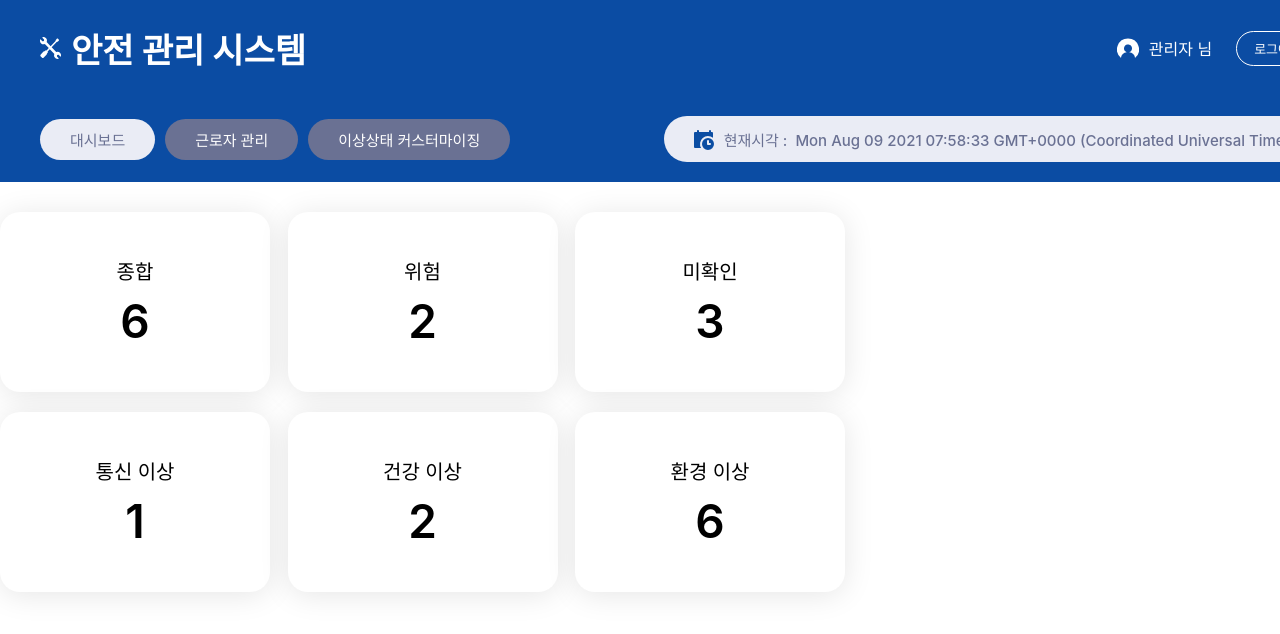
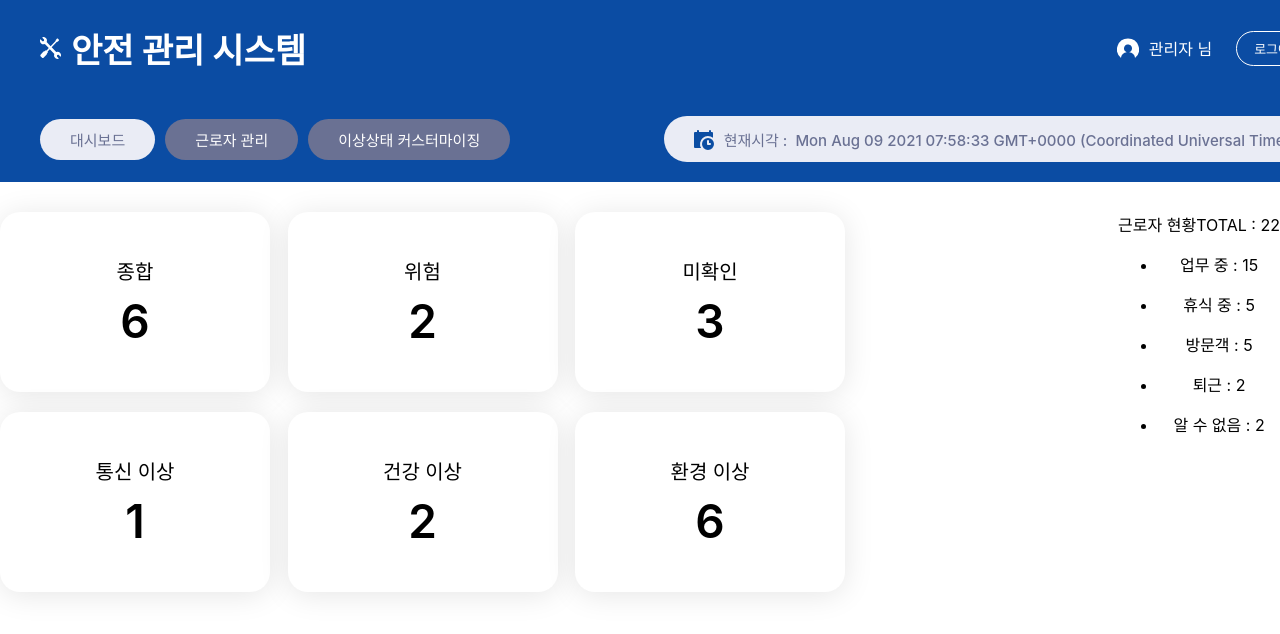
Before and after one commit to y35-n0/tutum-web, a React (Create React App) app: page / in a window 1280 px wide. Shown: the top 634 px of the page. Built offline with nearby package versions, Linux system fonts and the light colour scheme.

Commit message:
[ADD] Count employee board HTML

```diff
--- /dev/null
+++ b/src/views/DashboardView/components/CountBoard/CountBoardEmployeeBox.tsx
@@ -0,0 +1,5 @@
+const CountBoardEmployeeBox: React.FC = (props) => {
+  return <form className="graph-container">{props.children}</form>;
+};
+
+export default CountBoardEmployeeBox;
--- /dev/null
+++ b/src/views/DashboardView/components/CountBoard/CountBoardEmployeeGraph.tsx
@@ -0,0 +1,5 @@
+const CountBoardEmployeeGraph: React.FC = () => {
+  return <div className="graph-box"></div>;
+};
+
+export default CountBoardEmployeeGraph;
--- /dev/null
+++ b/src/views/DashboardView/components/CountBoard/CountBoardEmployeeHeader.tsx
@@ -0,0 +1,14 @@
+type Props = {
+  count: number;
+};
+
+const CountBoardEmployeeHeader: React.FC<Props> = (props) => {
+  return (
+    <div className="graph-title">
+      <span className="graph-titleName">근로자 현황</span>
+      <span className="totalValue">TOTAL : {props.count}</span>
+    </div>
+  );
+};
+
+export default CountBoardEmployeeHeader;
--- /dev/null
+++ b/src/views/DashboardView/components/CountBoard/CountBoardEmployeeLegendBox.tsx
@@ -0,0 +1,5 @@
+const CountBoardEmployeeLegendBox: React.FC = (props) => {
+  return <ul className="input-graphTitle-box">{props.children}</ul>;
+};
+
+export default CountBoardEmployeeLegendBox;
--- /dev/null
+++ b/src/views/DashboardView/components/CountBoard/CountBoardEmployeeLegendItem.tsx
@@ -0,0 +1,21 @@
+export type CountBoardEmployeeLegendItemContent = {
+  content: string;
+  count: number;
+};
+
+type Props = {
+  item: CountBoardEmployeeLegendItemContent;
+};
+
+const CountBoardEmployeeLegendItem: React.FC<Props> = (props) => {
+  return (
+    <li className="input-graphTitle">
+      <span></span>
+      <p className="graphTitle-value">
+        {props.item.content} : {props.item.count}
+      </p>
+    </li>
+  );
+};
+
+export default CountBoardEmployeeLegendItem;
--- /dev/null
+++ b/src/views/DashboardView/components/CountBoard/CountBoardEmployeeLegendRow.tsx
@@ -0,0 +1,5 @@
+const CountBoardEmployeeLegendRow: React.FC = (props) => {
+  return <div className="graphlegendRow">{props.children}</div>;
+};
+
+export default CountBoardEmployeeLegendRow;
--- a/src/views/DashboardView/components/CountBoard/index.tsx
+++ b/src/views/DashboardView/components/CountBoard/index.tsx
@@ -4,8 +4,16 @@ import CountBoardStatusItem, {
   CountBoardStatusItemContent,
 } from "./CountBoardStatusItem";
 import CountBoardBox from "./CountBoardBox";
+import CountBoardEmployeeBox from "./CountBoardEmployeeBox";
+import CountBoardEmployeeHeader from "./CountBoardEmployeeHeader";
+import CountBoardEmployeeGraph from "./CountBoardEmployeeGraph";
+import CountBoardEmployeeLegendBox from "./CountBoardEmployeeLegendBox";
+import CountBoardEmployeeLegendRow from "./CountBoardEmployeeLegendRow";
+import CountBoardEmployeeLegendItem, {
+  CountBoardEmployeeLegendItemContent,
+} from "./CountBoardEmployeeLegendItem";
 
-const tmpItems = [
+const tmpStatusItems = [
   {
     id: "comprehensive",
     value: "comprehensive",
@@ -50,9 +58,36 @@ const tmpItems = [
   },
 ];
 
+const tmpEmployeeItems = [
+  {
+    content: "업무 중",
+    count: 15,
+  },
+  {
+    content: "휴식 중",
+    count: 5,
+  },
+  {
+    content: "방문객",
+    count: 5,
+  },
+  {
+    content: "퇴근",
+    count: 2,
+  },
+  {
+    content: "알 수 없음",
+    count: 2,
+  },
+];
+
 const CountBoard: React.FC = () => {
-  const [items, setItems] = useState<CountBoardStatusItemContent[]>(tmpItems);
+  const [statusItems, setStatusItems] =
+    useState<CountBoardStatusItemContent[]>(tmpStatusItems);
+  const [employeeItems, setEmployeeItems] =
+    useState<CountBoardEmployeeLegendItemContent[]>(tmpEmployeeItems);
   const [checkedItems, setCheckedItems] = useState<Set<string>>(new Set());
+  const [employeeTotal, setEmployeeTotal] = useState<number>(22);
 
   const handleChange = (e: ChangeEvent<HTMLInputElement>) => {
     const newVal = e.currentTarget.value;
@@ -71,10 +106,11 @@ const CountBoard: React.FC = () => {
     }
   };
 
+  // FIXME: legend row
   return (
     <CountBoardBox>
       <CountBoardStatusBox>
-        {items.map((item) => (
+        {statusItems.map((item) => (
           <CountBoardStatusItem
             key={item.id}
             item={item}
@@ -83,6 +119,15 @@ const CountBoard: React.FC = () => {
           />
         ))}
       </CountBoardStatusBox>
+      <CountBoardEmployeeBox>
+        <CountBoardEmployeeHeader count={employeeTotal} />
+        <CountBoardEmployeeGraph />
+        <CountBoardEmployeeLegendBox>
+          {employeeItems.map((item) => (
+            <CountBoardEmployeeLegendItem key={item.content} item={item} />
+          ))}
+        </CountBoardEmployeeLegendBox>
+      </CountBoardEmployeeBox>
     </CountBoardBox>
   );
 };
```
Also changed, not shown: src/test/DashboardTest.tsx (+1 -1 lines).
